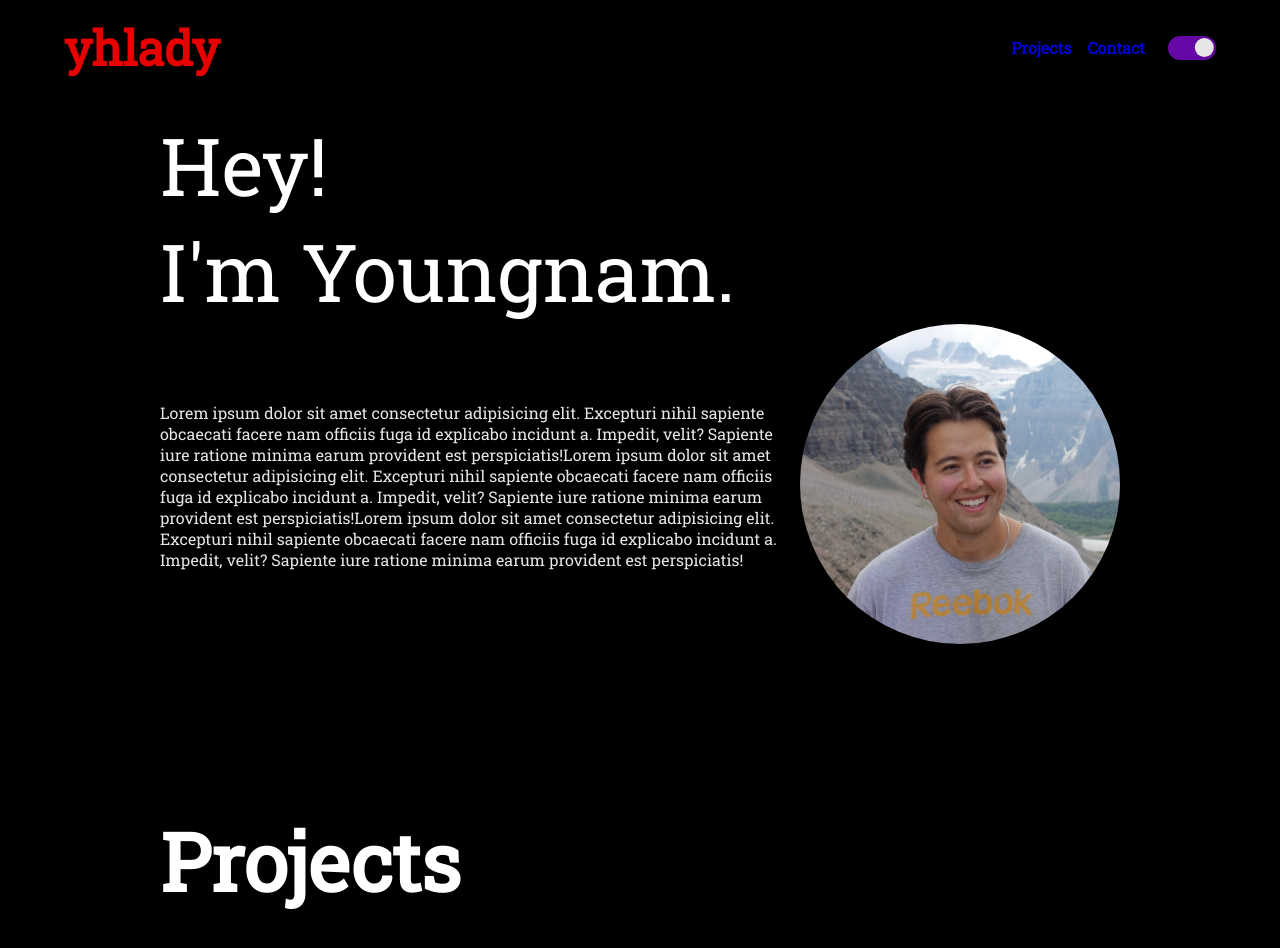
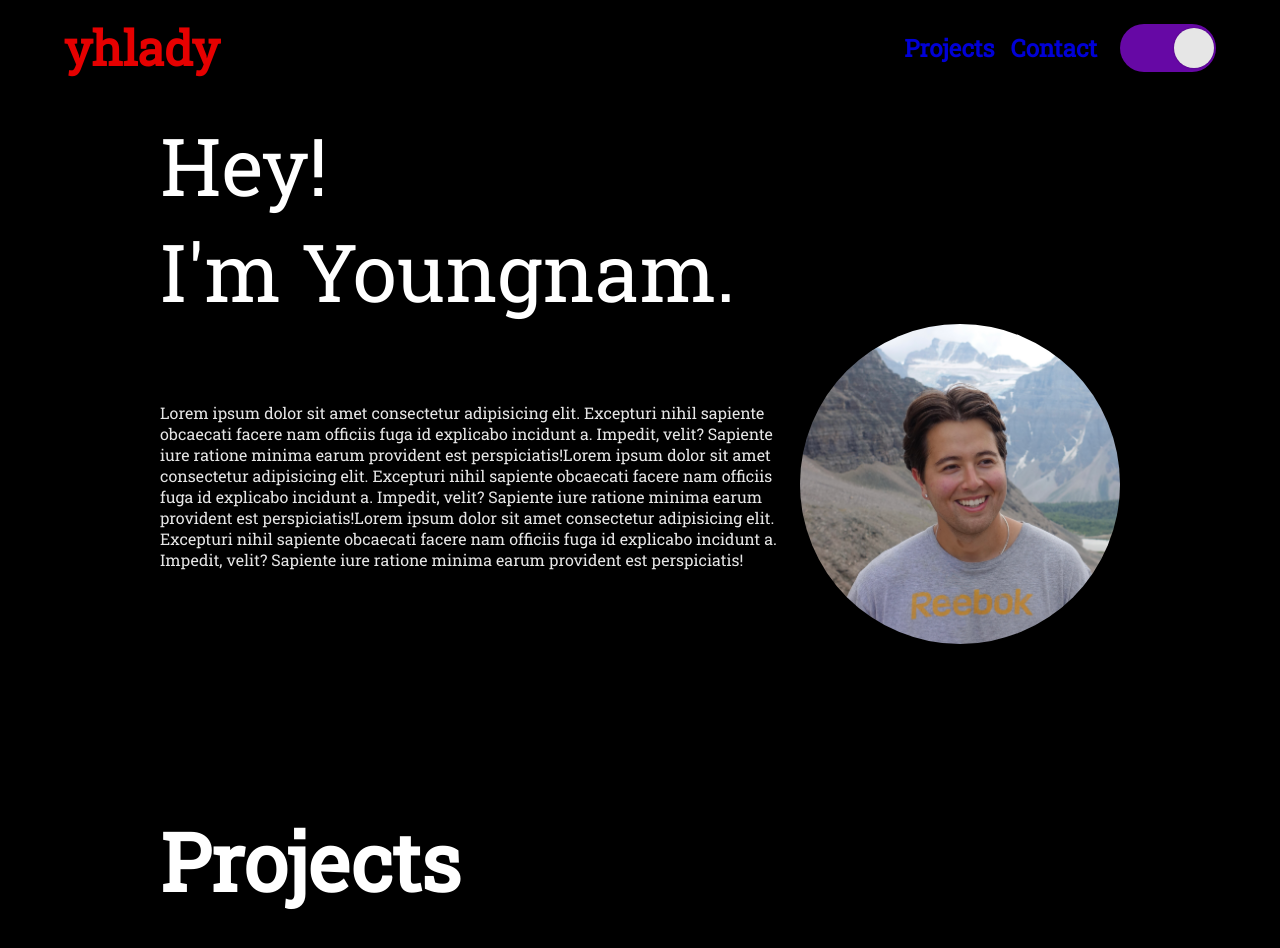
Before and after one commit to youngnamh/portfolio, a React (Vite) app: page / in a window 1280 px wide. Shown: the top 948 px of the page. Built offline with nearby package versions, Linux system fonts and the light colour scheme.

Commit message:
aded responsive size change for switch component

```diff
--- a/src/styles/content.css
+++ b/src/styles/content.css
@@ -6,12 +6,12 @@
   --dm-background: "";
   --dm-writing: "";
   --dm-faded: "";
-  --dm-accent: "";
+  --dm-accent: "#168fff";
 
   --lm-background: "";
   --lm-writing: "";
   --lm-faded: "";
-  --lm-accent: "";
+  --lm-accent: "#168fff";
 }
 
 * {
--- a/src/styles/navbar.css
+++ b/src/styles/navbar.css
@@ -44,6 +44,7 @@
   display: flex;
   gap: 1rem;
   align-items: center;
+  font-size: 1.5rem;
 }
 
 .nav-anchor {
--- a/src/styles/switch.css
+++ b/src/styles/switch.css
@@ -1,3 +1,47 @@
+.react-switch-checkbox {
+  height: 0;
+  width: 0;
+  visibility: hidden;
+}
+
+.react-switch-label {
+  display: flex;
+  cursor: pointer;
+  width: 6rem;
+  height: 3rem;
+  background: #48cae4;
+  border-radius: 100px;
+  position: relative;
+  transition: background-color 0.2s;
+}
+
+.react-switch-label .react-switch-button {
+  content: "";
+  position: absolute;
+  top: 0.275rem;
+  left: 0.175rem;
+  width: 2.5rem;
+  height: 2.5rem;
+  border-radius: 45px;
+  transition: 0.2s;
+  background: #fff;
+  box-shadow: 0 0 2px 0 rgba(10, 10, 10, 0.29);
+}
+
+.react-switch-checkbox:checked + .react-switch-label .react-switch-button {
+  left: calc(100% - 2px);
+  transform: translateX(-100%);
+}
+
+.react-switch-label:active .react-switch-button {
+  width: 3rem;
+}
+
+.switch-container {
+  display: flex;
+}
+
+@media (max-width: 600px) {
   .react-switch-checkbox {
     height: 0;
     width: 0;
@@ -40,3 +84,4 @@
   .switch-container {
     display: flex;
   }
+}
```
Lines whose indentation alone changed are shown as unchanged.
